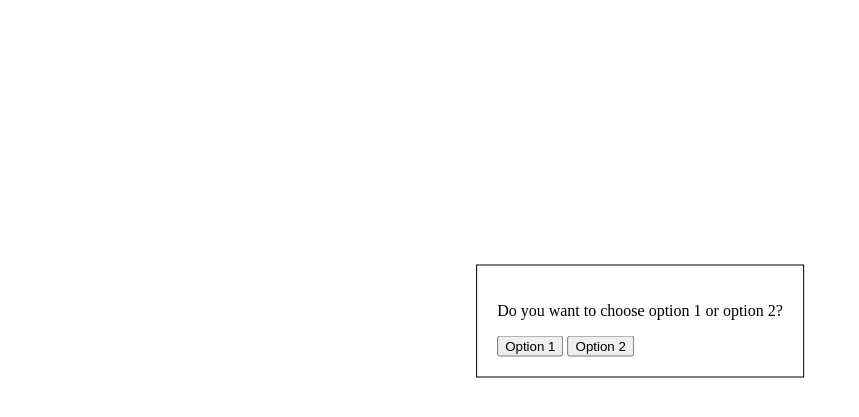
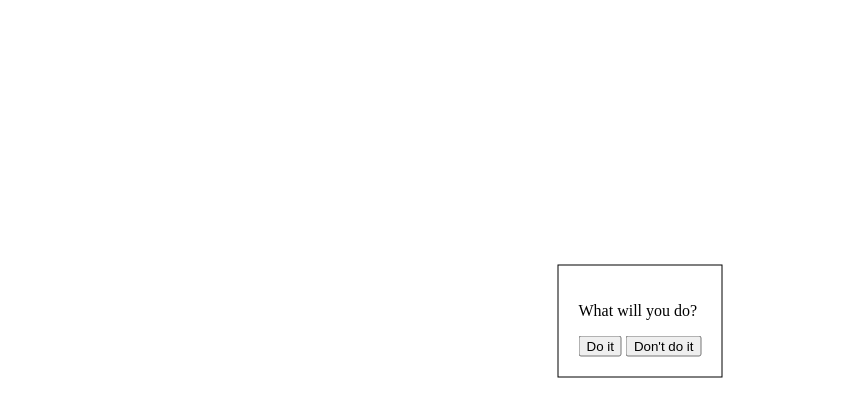
Before and after one commit to Sebszzz/forever, a plain HTML site: page index.html in a window 1280 px wide. Shown: the part 79-496 px from the top of the page, without its empty margins (0-859 px from the left). Drawn offline with Linux system fonts and the light colour scheme; files that its build step writes are made by us from their sources; files whose address does not match are found by name.

Commit message:
Update index.html

```diff
--- a/index.html
+++ b/index.html
@@ -1,4 +1,3 @@
-
 <!DOCTYPE html>
 <html>
 <head>
@@ -10,9 +9,9 @@
 		<h1>Scroll down to see pop-up buttons</h1>
 		<div class="popup-container">
 			<div class="popup" id="popup1">
-				<p>Do you want to choose option 1 or option 2?</p>
-				<button onclick="chooseOption('option1')">Option 1</button>
-				<button onclick="chooseOption('option2')">Option 2</button>
+				<p>What will you do?</p>
+				<button onclick="chooseOption('option1')">Do it</button>
+				<button onclick="chooseOption('option2')">Don't do it</button>
 			</div>
 		</div>
 	</div>
```
